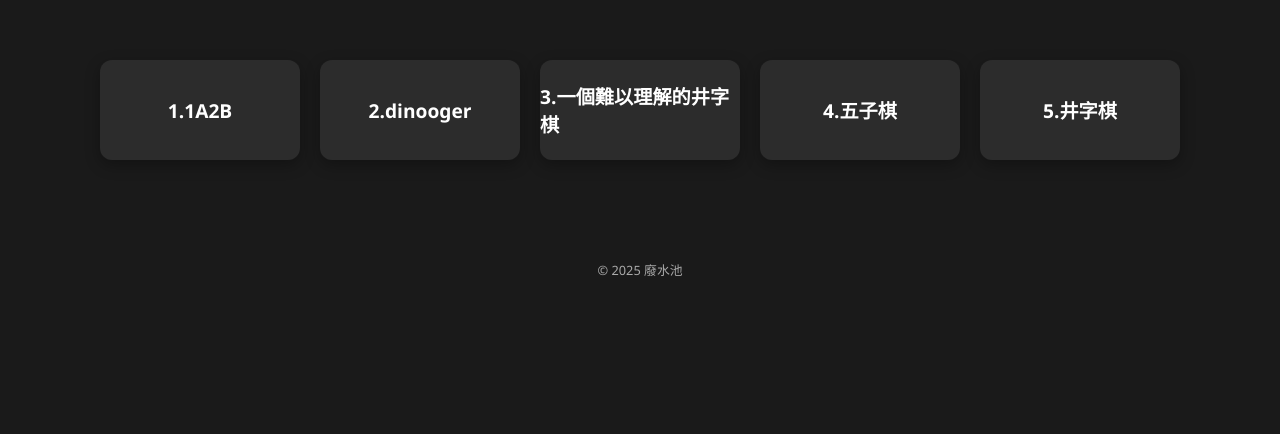
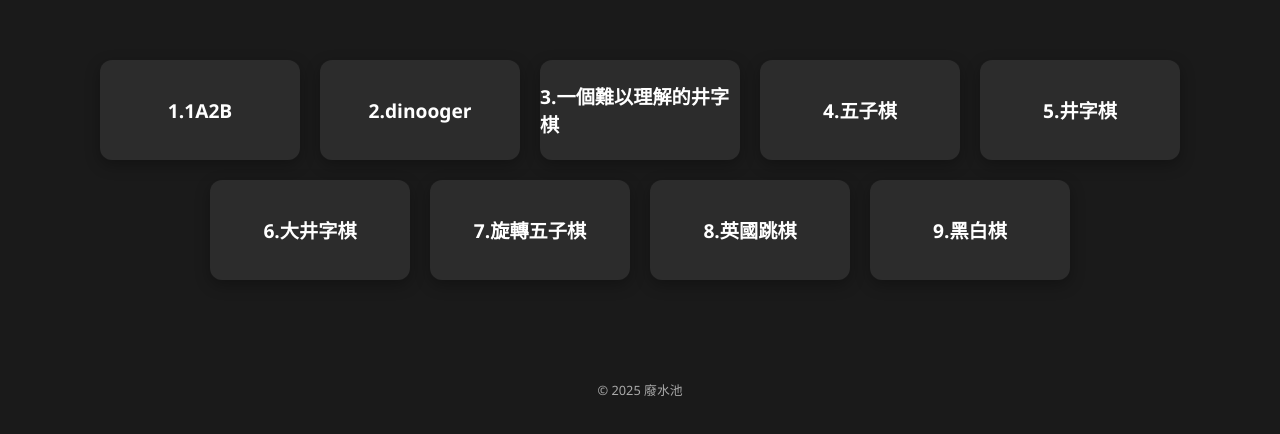
Before and after one commit to mushui3/cjjh-trashcan, a plain HTML site: page index.html in a window 1280 px wide. Shown: the part 142-576 px from the top of the page. Drawn offline with Linux system fonts and the light colour scheme.

Commit message:
Add new game links to index.html

```diff
--- a/index.html
+++ b/index.html
@@ -70,6 +70,10 @@
     <li><a href="一個難以理解的井字棋.html" class="game-card">3.一個難以理解的井字棋</a></li>
     <li><a href="五子棋.html" class="game-card">4.五子棋</a></li>
     <li><a href="井字棋.html" class="game-card">5.井字棋</a></li>
+    <li><a href="大井字棋.html" class="game-card">6.大井字棋</a></li>
+    <li><a href="旋轉五子棋.html" class="game-card">7.旋轉五子棋</a></li>
+    <li><a href="英國跳棋.html" class="game-card">8.英國跳棋</a></li>
+    <li><a href="黑白棋.html" class="game-card">9.黑白棋</a></li>
   </ul>
   <footer>© 2025 廢水池</footer>
 </body>
```
